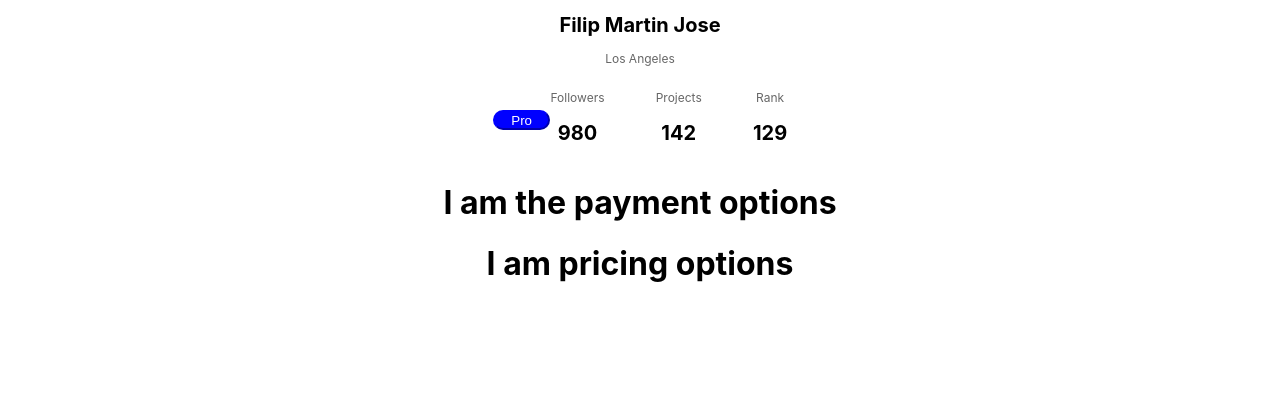
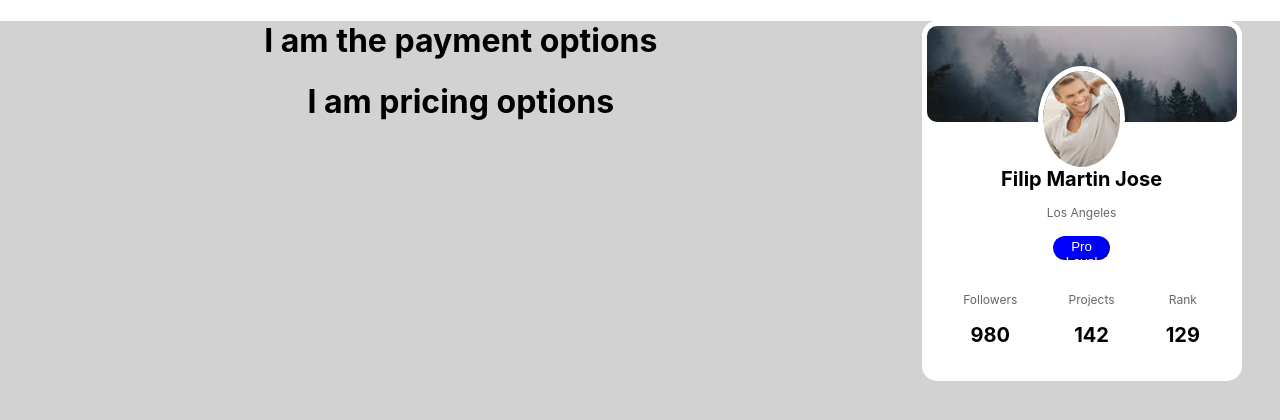
Before and after one commit to TravisExline/RF-Code-Challenge, a React (Create React App) app: page / in a window 1280 px wide. Shown: the top 420 px of the page. Built offline with nearby package versions, Linux system fonts and the light colour scheme.

Commit message:
profile section coming together

```diff
--- a/src/App.js
+++ b/src/App.js
@@ -1,5 +1,6 @@
 import './App.css';
 import Landing from './container/Landing';
+import './style/Landing.css'
 
 function App() {
   return (
--- a/src/components/Profile.js
+++ b/src/components/Profile.js
@@ -1,14 +1,18 @@
 import React from 'react'
 import '../style/Profile.css'
+import profilePhoto from '../imgs/cc-profile-photo.jpg'
+import heroImg from '../imgs/mountain.jpg'
 
 class Profile extends React.Component {
     render() {
         return(
             <div className="profile-holder">
-                <div>
-                    <h1 className="profile-name">Filip Martin Jose</h1>
-                    <p className="profile-location">Los Angeles</p>
+                <div className='profile-image-holder'>
+                    {/* <img src={heroImg} className='banner-img'></img> */}
+                    <img src={profilePhoto} className='profile-photo'></img>
                 </div>
+                <h1 className="profile-name">Filip Martin Jose</h1>
+                <p className="profile-location">Los Angeles</p>
                 <button className='pro-btn'>Pro Level</button>
                 <div className='follower-holder'>
                     <p className="followers-head">Followers</p>
--- a/src/container/Landing.js
+++ b/src/container/Landing.js
@@ -6,7 +6,7 @@ import PricingOptions from '../components/PricingOptions'
 class Landing extends React.Component {
     render() {
         return(
-            <div>
+            <div className='landing-page'>
                 <Profile />
                 <PaymentOptions />
                 <PricingOptions />
--- /dev/null
+++ b/src/style/Landing.css
@@ -0,0 +1,5 @@
+.landing-page {
+    width: 100vw;
+    height: 100vh;
+    background-color: rgba(166, 166, 166, 50%);
+}
--- a/src/style/Profile.css
+++ b/src/style/Profile.css
@@ -1,10 +1,14 @@
 .pro-btn {
+    display: block;
+    margin: 0 auto;
     width: 4.5vw;
-    height: 2.5vh;
-    border-radius: 13px;
+    height: 3vh;
+    border-radius: 15px;
     color: white;
     background-color: blue;
     border-color: blue;
+    margin-top: 2vh;
+
 }
 
 .followers-head, .projects-head, .rank-head, .profile-location {
@@ -17,6 +21,7 @@
 }
 
 .rank-holder, .project-holder, .follower-holder {
+    margin-top: 2.5vh;
     display: inline-block;
     justify-content: center;
 }
@@ -24,3 +29,34 @@
 .rank-holder, .project-holder {
     margin-left: 4vw;
 }
+
+.profile-holder {
+    width: 25vw;
+    height: 45vh;
+    border-radius: 15px;
+    background-color: white;
+    margin-right: 3vw;
+    float: right;
+}
+
+.profile-name {
+    margin-top: 5vh;
+}
+
+.profile-photo {
+    width: 6vw;
+    height: 12vh;
+    margin-top: 5vh;
+    border-radius: 50%;
+    border: 5px solid white;
+}
+
+.profile-image-holder {
+    height: 12vh;
+    background-image: url(../imgs/mountain.jpg);
+    border-radius: 15px;
+    border: 5px solid white;
+    background-position: center;
+    background-repeat: no-repeat;
+    background-size: cover;
+}
```
Also changed, not shown: src/imgs/cc-profile-photo.jpg (added), src/imgs/mountain.jpg (added).
